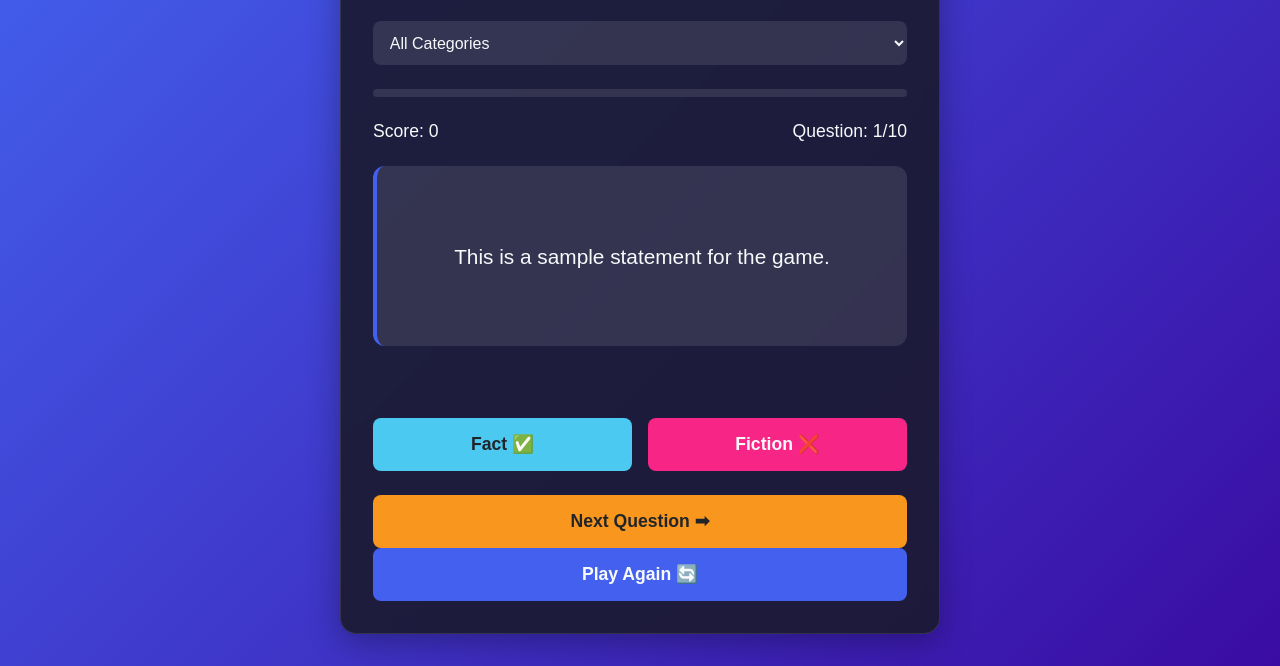
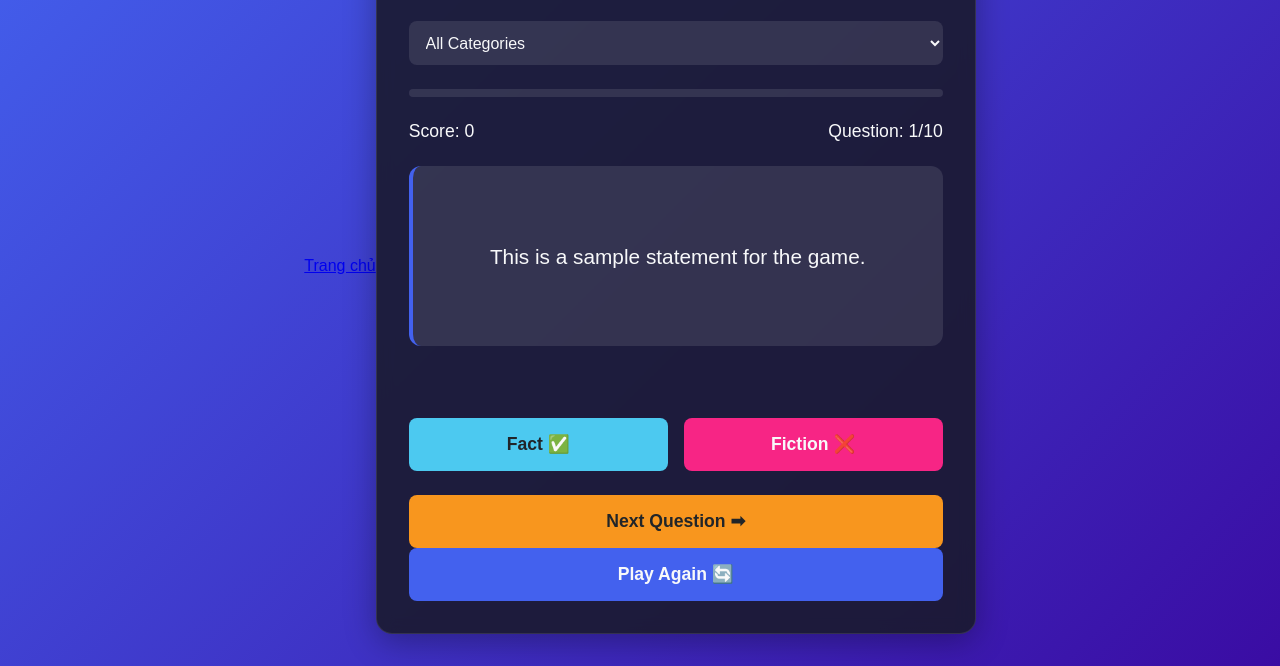
Before and after one commit to vanhue87vn/MyFamilyWeb_v1.0, a plain HTML site: page features/feature13/feature13.html in a window 1280 px wide. Shown: the part 134-800 px from the top of the page. Drawn offline with Linux system fonts and the light colour scheme.

Commit message:
update features

```diff
--- a/features/feature13/feature13.html
+++ b/features/feature13/feature13.html
@@ -1,5 +1,6 @@
 <!DOCTYPE html>
 <html lang="en">
+
 <head>
     <meta charset="UTF-8">
     <meta name="viewport" content="width=device-width, initial-scale=1.0">
@@ -220,7 +221,9 @@
         }
     </style>
 </head>
+
 <body>
+    <a href="../../index.html" class="home-link">Trang chủ</a>
     <div class="game-container">
         <div class="header">
             <h1>Fact or Fiction?</h1>
@@ -269,10 +272,11 @@
         document.getElementById('total-questions').textContent = "10"; // Example total questions
         document.getElementById('next-btn').style.display = 'block'; // Show next button for demonstration
         document.getElementById('restart-btn').style.display = 'block'; // Show restart button for demonstration
-        document.getElementById('next-btn').addEventListener('click', function() {
+        document.getElementById('next-btn').addEventListener('click', function () {
             alert('Next question logic goes here!');
         });
-   </script>
+    </script>
 
 </body>
+
 </html>
```
Also changed, not shown: features/feature10/feature10.html (+4 -0 lines), features/feature11/feature11.html (+5 -0 lines), features/feature12/feature12.html (+5 -2 lines), features/feature6/feature6.html (+1 -1 lines).
